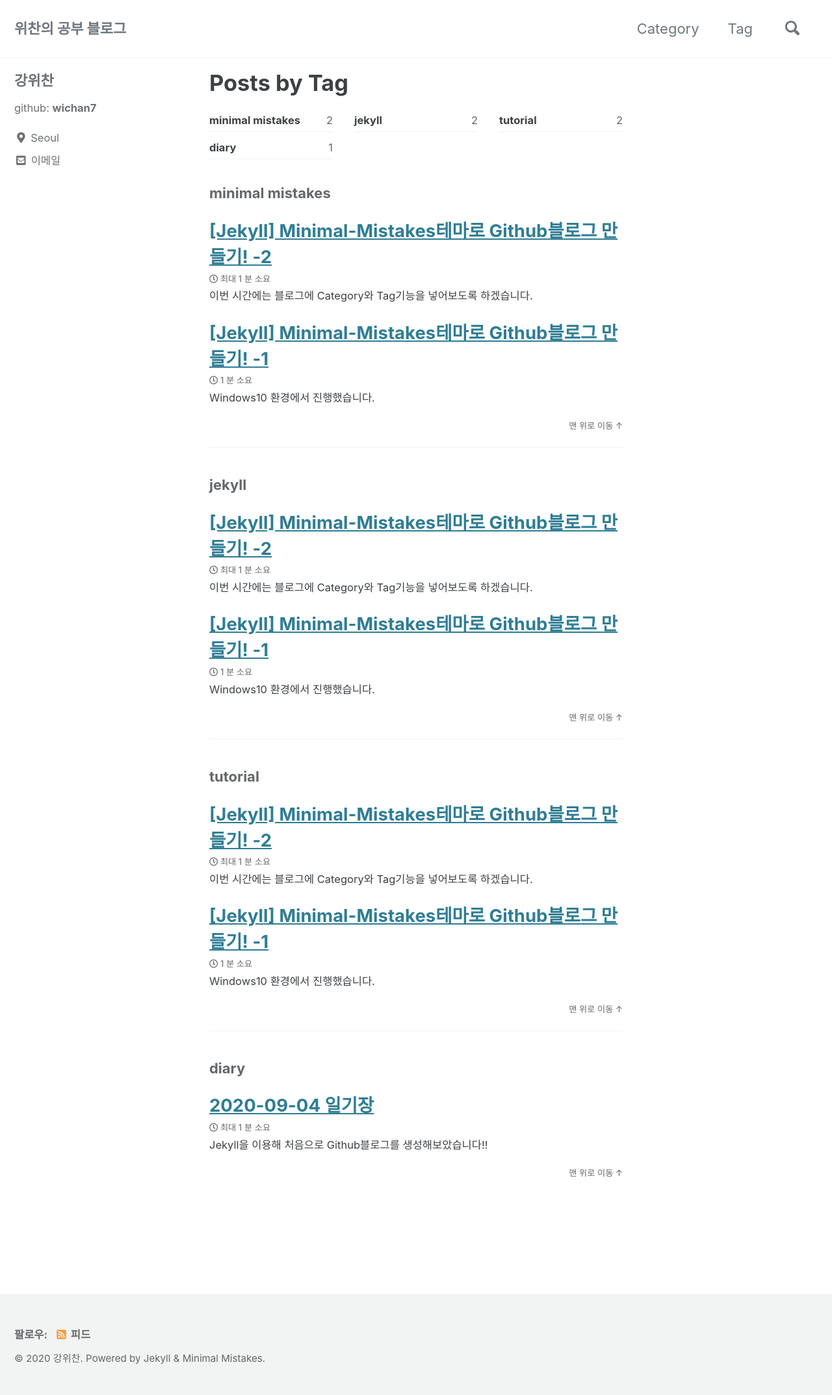
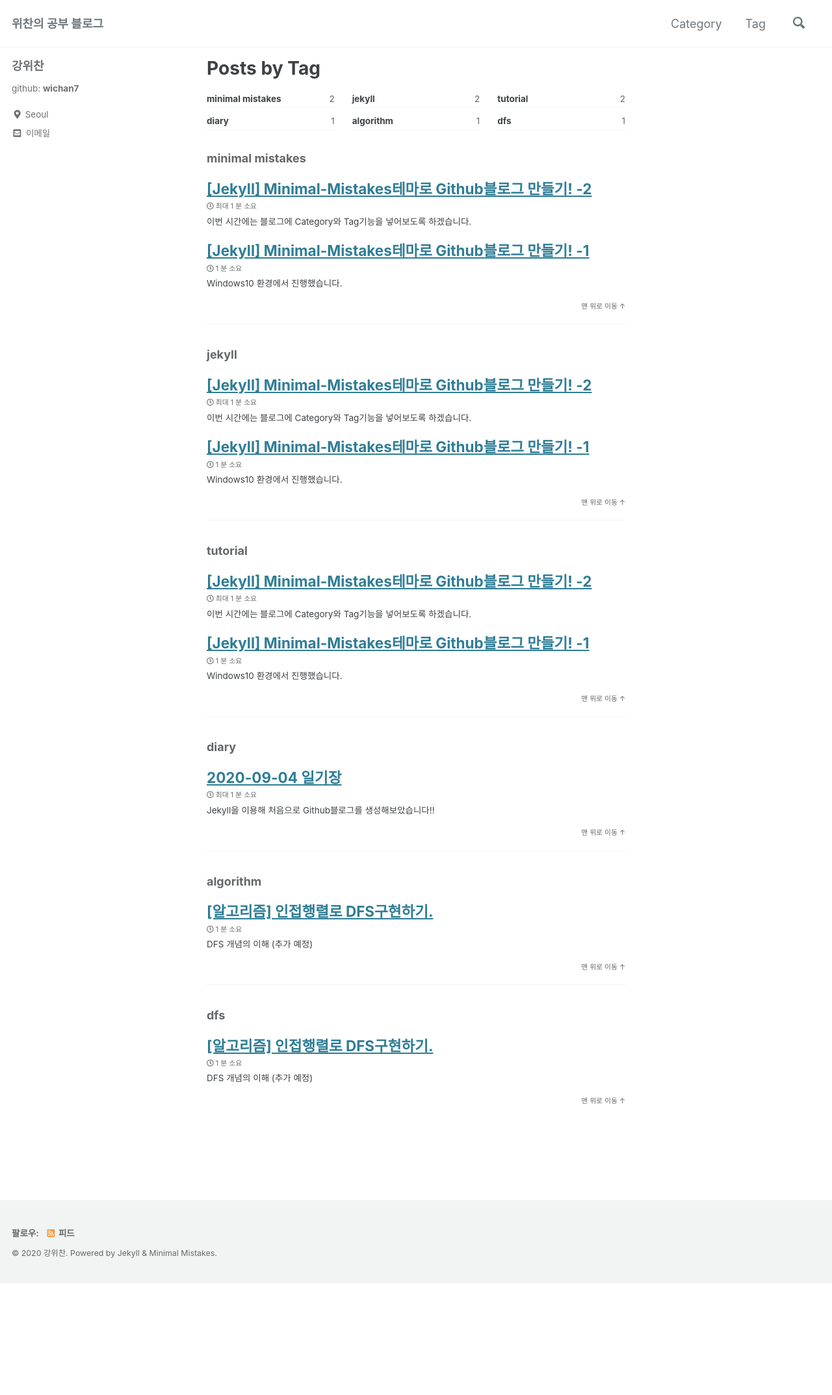
Before and after one commit to wichan7/wichan7.github.io, a Jekyll site: the page built from _pages/tag-archive.md, in a window 1280 px wide. Shown: the whole page at 65% size. Built offline with Jekyll 4.4.1, drawn with Linux system fonts in a browser that asks for light colours; cached includes are drawn as plain includes; after the commit the page ends 1975 px from its top, so only the background shows below that; part of the change alters nothing that is shown.

Commit message:
글씨 크기 수정, dfs 포스팅 추가

```diff
--- /dev/null
+++ b/_posts/2020-09-06-algorithm-dfs-1.md
@@ -0,0 +1,117 @@
+---
+title: "[알고리즘] 인접행렬로 DFS구현하기."
+categories:
+  - algorithm
+tags:
+  - algorithm
+  - dfs
+toc: true
+---
+# DFS 개념의 이해
+{% raw %}![alt](https://upload.wikimedia.org/wikipedia/commons/7/7f/Depth-First-Search.gif){% endraw %}
+(추가 예정)
+
+# DFS 구현 전체 코드
+~~~ java
+import java.util.Scanner;
+
+/* 인접행렬 그래프 클래스
+ * nV: 정점. Vertex의 개수
+ * nE: 간선. Edge의 개수
+ */
+class AdjGraph{
+	private int nV;
+	private int[][] graph;
+	private boolean[] hasVisited;
+
+	//생성자
+	public AdjGraph(int nV) {
+		//멤버변수 초기화
+		this.nV = nV;
+		this.graph = new int[nV+1][nV+1];
+		this.hasVisited = new boolean[nV+1];
+	}
+
+	//양방향 간선 추가
+	public void add(int x, int y) {
+		graph[x][y] = 1;
+		graph[y][x] = 1;
+	}
+
+	//단방향 간선 추가
+	public void addSingle(int x, int y) {
+		graph[x][y] = 1;
+	}
+
+	//인접행렬 출력
+	public void print() {
+		System.out.println("= 인접행렬 출력 =");
+        for(int i=0; i<graph.length; i++) {
+            for(int j=0; j<graph[i].length; j++)
+                System.out.print(graph[i][j] + " ");
+            System.out.println();
+        }
+	}
+
+	//DFS Logic
+	public void dfs(int idx) {
+		//dfs()에 들어온 정점을 방문처리한다.
+		hasVisited[idx] = true;
+		System.out.print(idx + " ");
+
+		/*
+		 * i가 1부터 끝까지 돌며 자신과 연결된 정점을 찾음.
+		 * 정점을 찾았다면 잠시 함수를 멈추고
+		 * 다음 dfs(i)를 실행했다가 처리가 모두 완료되면 돌아옴.
+		 * 따라서 깊이우선탐색이 가능함.
+		 */
+		for(int i=1; i<=nV; i++) {
+			//연결이 되어있고 해당 정점이 미방문일경우.
+            if(graph[idx][i] == 1 && hasVisited[i] == false)
+            	dfs(i);
+		}
+	}
+
+}
+
+
+// Main이 있는 클래스
+public class GraphViewer {
+	//멤버변수
+	int nV;
+	int nE;
+	AdjGraph graph;
+
+	//생성자
+	public GraphViewer() {
+		Scanner sc = new Scanner(System.in);
+		//정점의 개수 받기
+		nV = sc.nextInt();
+		//간선의 개수 받기
+		nE = sc.nextInt();
+		//그래프 초기화
+		graph = new AdjGraph(nV);
+
+		//graph에 간선 추가하기.
+		for(int i=0; i<nE; i++)
+			graph.add(sc.nextInt(), sc.nextInt());
+
+		//인접행렬 프린트하기
+		graph.print();
+
+		System.out.print("정점 1부터 탐색한 결과: ");
+		graph.dfs(1);
+
+		sc.close();
+	}
+
+	//메인 메서드
+	public static void main(String[] args) {
+		GraphViewer gv = new GraphViewer();
+	}
+}
+~~~
+
+
+
+[Graph 그리는 사이트](https://csacademy.com/app/graph_editor/)
--- a/_sass/minimal-mistakes/_reset.scss
+++ b/_sass/minimal-mistakes/_reset.scss
@@ -15,11 +15,15 @@ html {
   }
 
   @include breakpoint($large) {
-    font-size: 20px;
+	/* font-size 20px->18px로 축소*/
+    /* font-size: 20px; */
+	font-size: 18px;
   }
 
   @include breakpoint($x-large) {
-    font-size: 22px;
+	/* font-size 22px->18px로 축소*/
+    /* font-size: 22px; */
+	font-size: 18px;
   }
 
   -webkit-text-size-adjust: 100%;
```
